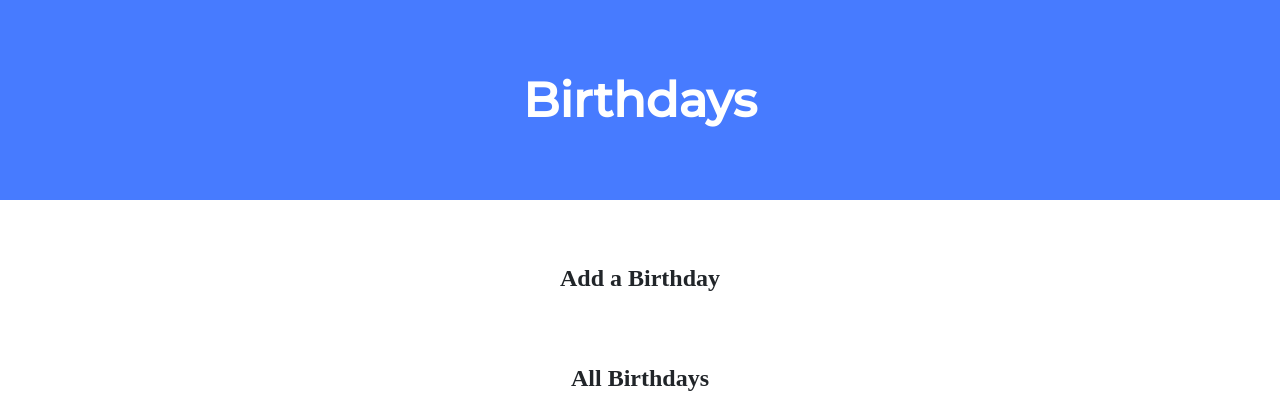
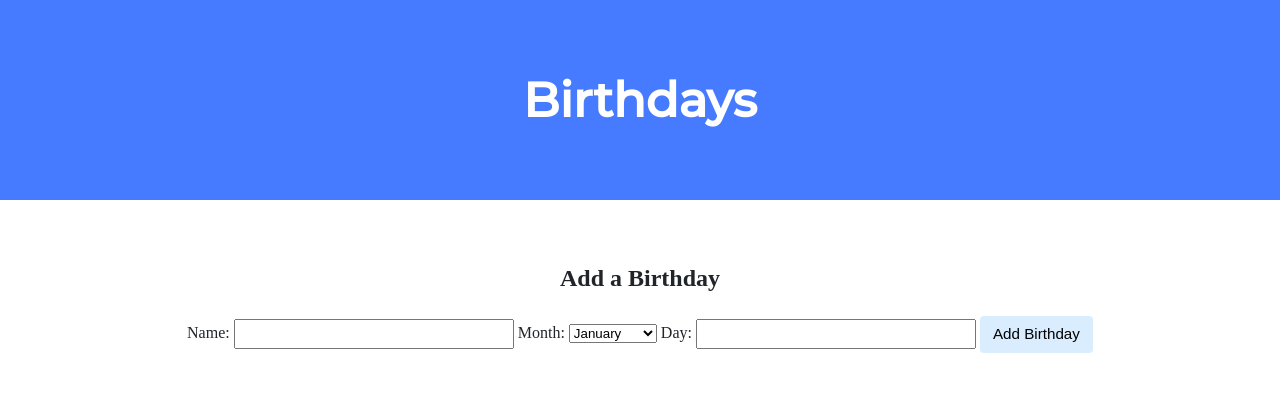
Before and after one commit to edison9733/cs50x-2025, a Flask app: page / in a window 1280 px wide. Shown: the top 403 px of the page. Run offline with Flask 3, Linux system fonts and the light colour scheme; some libraries are stand-ins or nearby versions.

Commit message:
Sat, Jul 19, 2025, 3:09 PM +08:00

```diff
--- a/birthdays/templates/index.html
+++ b/birthdays/templates/index.html
@@ -15,6 +15,30 @@
 
                 <h2>Add a Birthday</h2>
                 <!-- TODO: Create a form for users to submit a name, a month, and a day -->
+                 <form action="/add" method="post">
+                    <label for="name">Name:</label>
+                    <input type="text" id="name" name="name" required>
+
+                    <label for="month">Month:</label>
+                    <select id="month" name="month" required>
+                        <option value="1">January</option>
+                        <option value="2">February</option>
+                        <option value="3">March</option>
+                        <option value="4">April</option>
+                        <option value="5">May</option>
+                        <option value="6">June</option>
+                        <option value="7">July</option>
+                        <option value="8">August</option>
+                        <option value="9">September</option>
+                        <option value="10">October</option>
+                        <option value="11">November</option>
+                        <option value="12">December</option>
+                    </select>
+
+                    <label for="day">Day:</label>
+                    <input type="number" id="day" name="day" min="1" max="31" required>
+
+                    <button type="submit">Add Birthday</button>
             </div>
 
             <div class="section">
@@ -28,7 +52,13 @@
                         </tr>
                     </thead>
                     <tbody>
-                        <!-- TODO: Loop through the database entries to display them in this table -->
+                        <!-- TODO: Loop through the database entries to display them in this table  Jigga -->
+                        {% for birthday in birthdays %}
+                        <tr>
+                            <td>{{ birthday.name }}</td>
+                            <td>{{ birthday.month }}/{{ birthday.day }}</td>
+                        </tr>
+                        {% endfor %}
                     </tbody>
                 </table>
             </div>
```
